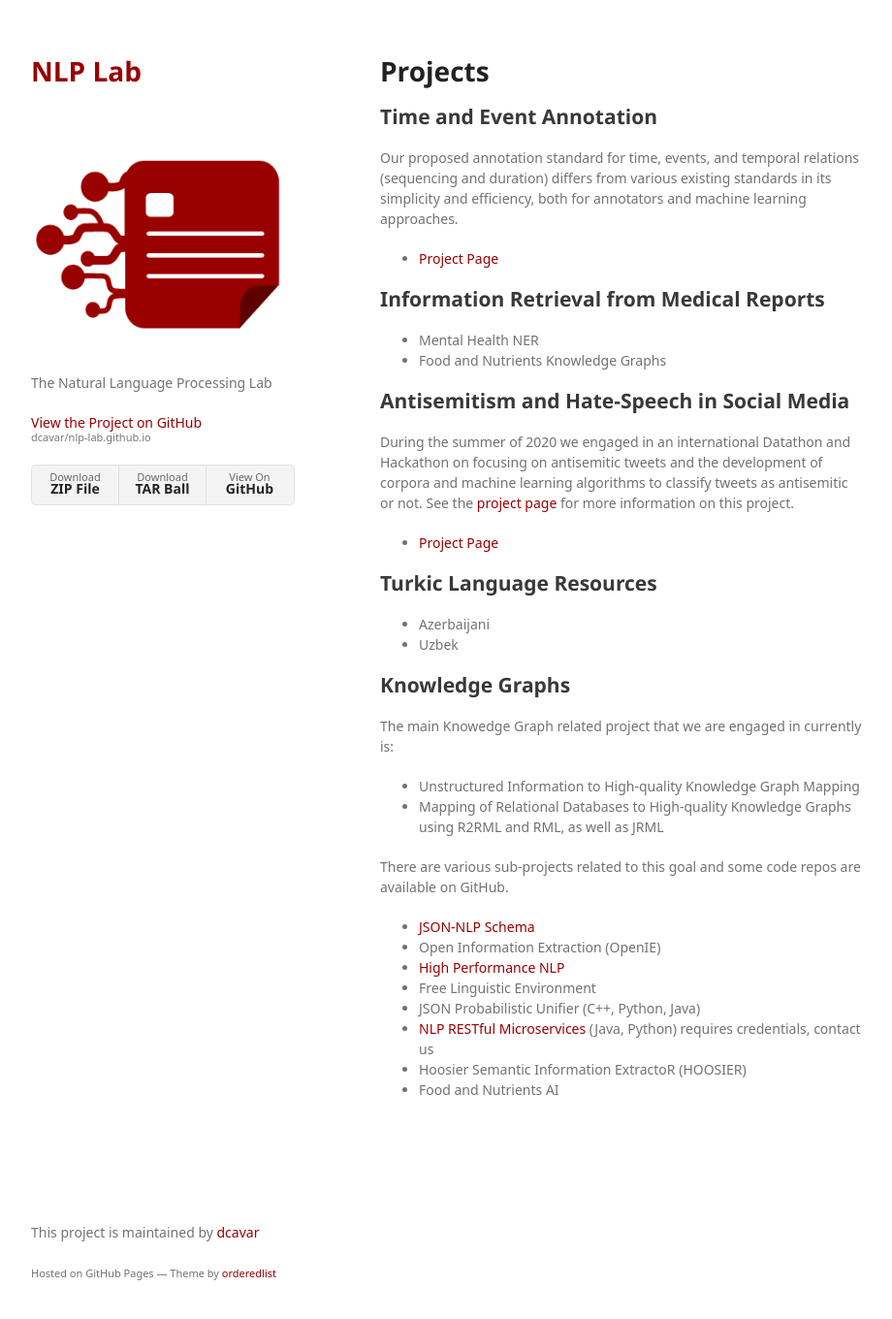
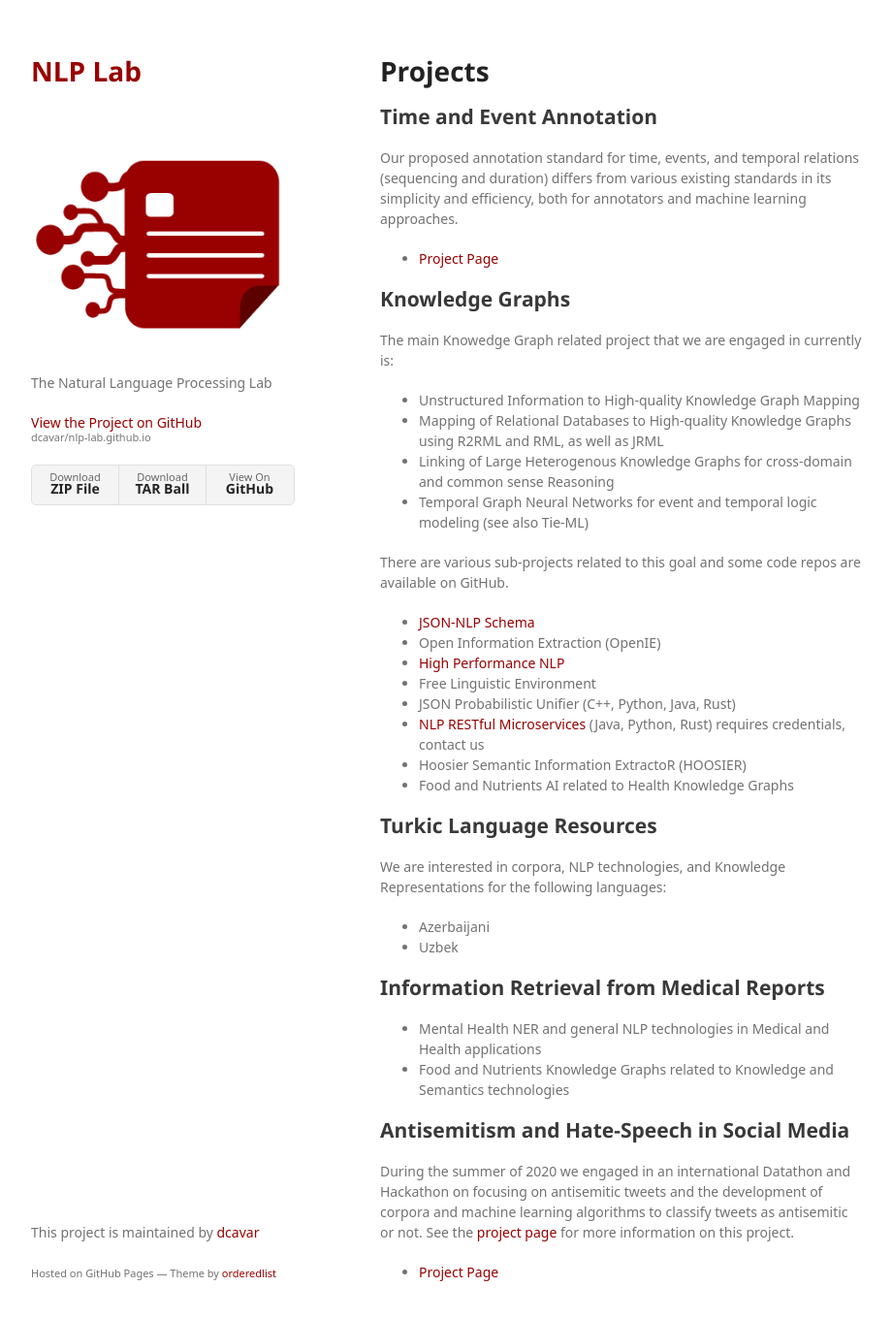
Before and after one commit to dcavar/nlp-lab.github.io, a Jekyll site: the page built from projects.md, in a window 1280 px wide and 1392 px high. Shown: the top 1360 px of the window at 97% size, without its empty margins (178-1098 px from the left). Built offline with Jekyll 4.4.1, drawn with Linux system fonts in a browser that asks for light colours; some web fonts are replaced; our own code applies the rules of GitHub Pages for plain Markdown files.

Commit message:
fixed the project descriptions

```diff
--- a/projects.md
+++ b/projects.md
@@ -40,6 +20,8 @@ The main Knowedge Graph related project that we are engaged in currently is:
 
 - Unstructured Information to High-quality Knowledge Graph Mapping
 - Mapping of Relational Databases to High-quality Knowledge Graphs using R2RML and RML, as well as JRML
+- Linking of Large Heterogenous Knowledge Graphs for cross-domain and common sense Reasoning
+- Temporal Graph Neural Networks for event and temporal logic modeling (see also Tie-ML)
 
 There are various sub-projects related to this goal and some code repos are available on GitHub.
 
@@ -47,7 +29,28 @@ There are various sub-projects related to this goal and some code repos are avai
 - Open Information Extraction (OpenIE)
 - [High Performance NLP](http://hpnlp.org/)
 - Free Linguistic Environment
-- JSON Probabilistic Unifier (C++, Python, Java)
-- [NLP RESTful Microservices](https://api.linguistic.technology/) (Java, Python) requires credentials, contact us
+- JSON Probabilistic Unifier (C++, Python, Java, Rust)
+- [NLP RESTful Microservices](https://api.linguistic.technology/) (Java, Python, Rust) requires credentials, contact us
 - Hoosier Semantic Information ExtractoR (HOOSIER)
-- Food and Nutrients AI
+- Food and Nutrients AI related to Health Knowledge Graphs
+
+
+## Turkic Language Resources
+
+We are interested in corpora, NLP technologies, and Knowledge Representations for the following languages:
+
+- Azerbaijani
+- Uzbek
+
+
+## Information Retrieval from Medical Reports
+
+- Mental Health NER and general NLP technologies in Medical and Health applications
+- Food and Nutrients Knowledge Graphs related to Knowledge and Semantics technologies
+
+
+## Antisemitism and Hate-Speech in Social Media
+
+During the summer of 2020 we engaged in an international Datathon and Hackathon on focusing on antisemitic tweets and the development of corpora and machine learning algorithms to classify tweets as antisemitic or not. See the [project page](/antisemitism) for more information on this project.
+
+- [Project Page](/antisemitism)
```
Also changed, not shown: other parts of projects.md (+0 -20 lines).
